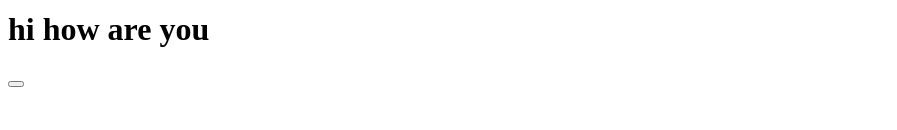
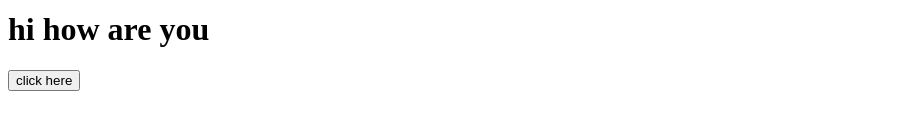
Before and after one commit to sam100m/onlyforfun.github.io, a plain HTML site: page index.html in a window 1280 px wide. Shown: the part 478-608 px from the top of the page, without its empty margins (0-897 px from the left). Drawn offline with Linux system fonts and the light colour scheme.

Commit message:
Update index.html

```diff
--- a/index.html
+++ b/index.html
@@ -24,7 +24,7 @@
 </div>
 <p>
   <h1> hi how are you </h1>
-  <button> </button>
+  <button src="second.html">click here</button>
 </p>
 </body>
 </html>
```
